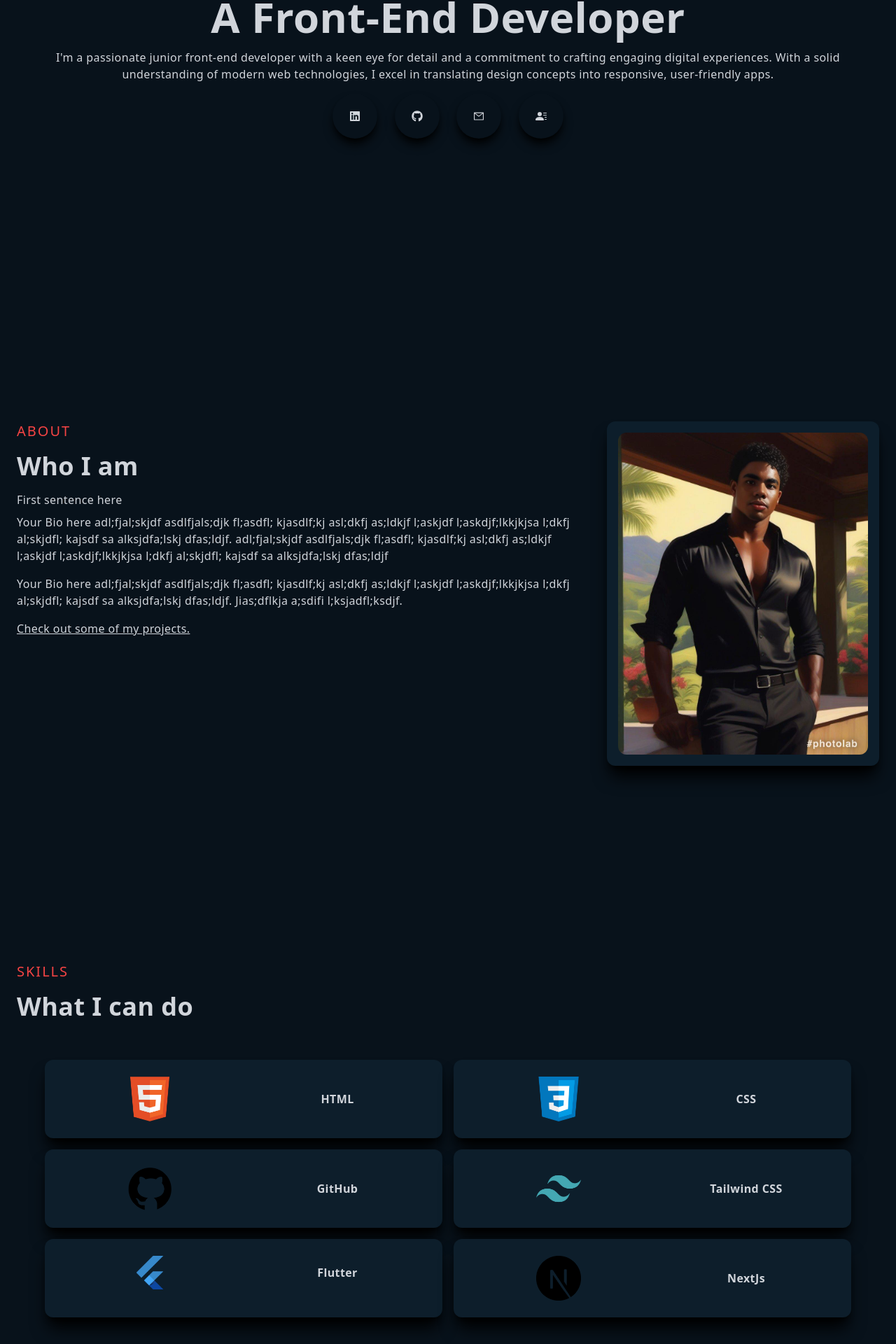
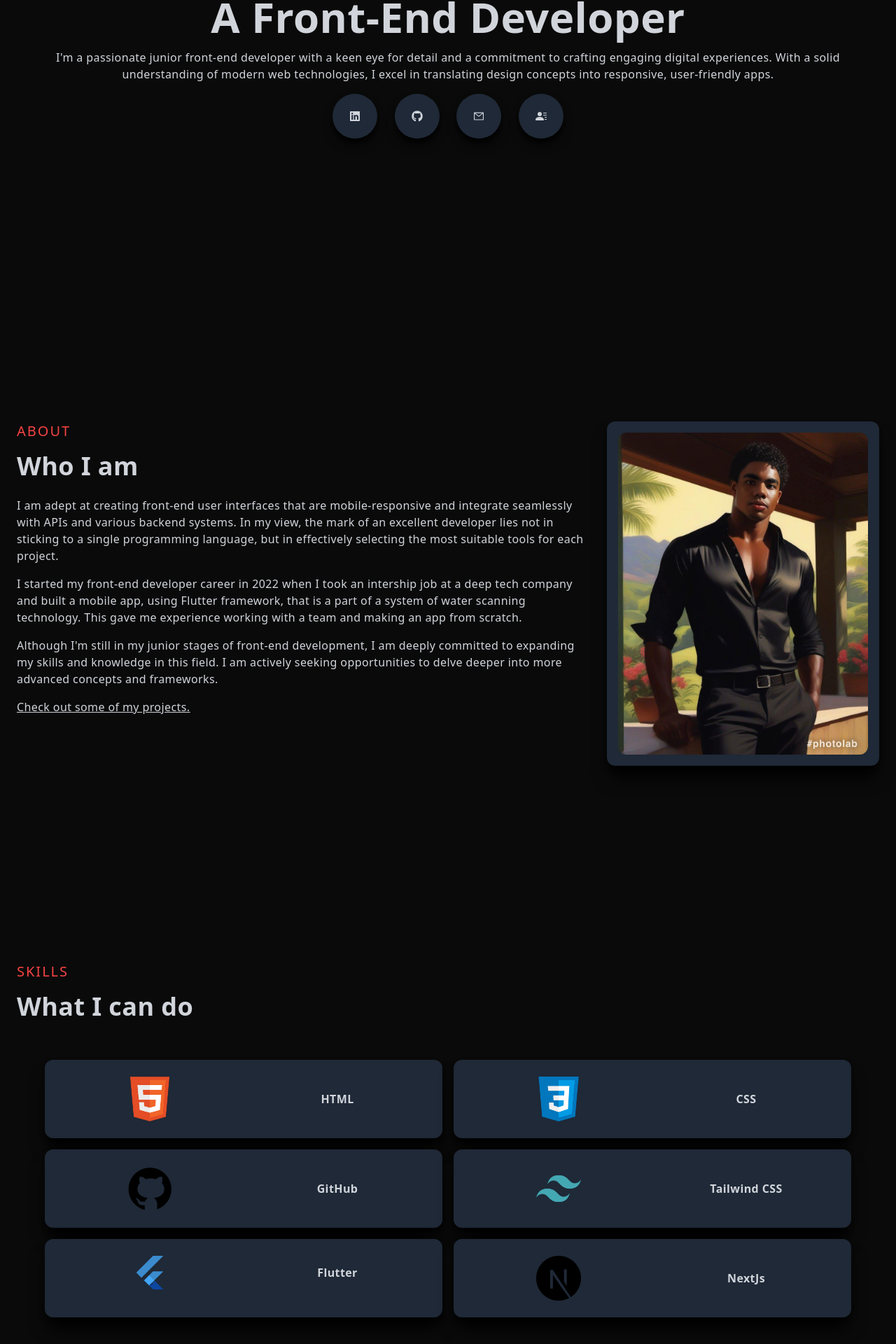
Before and after one commit to sonyerg/portfolio-nextjs-app, a Next.js app: page / in a window 1280 px wide. Shown: the part 352-2272 px from the top of the page at 70% size. Built offline with nearby package versions, Linux system fonts and the light colour scheme.

Commit message:
added nexus project page

```diff
--- a/components/About.jsx
+++ b/components/About.jsx
@@ -1,6 +1,7 @@
 import React from "react";
 import myImage from "../public/assets/myImage.jpg";
 import Image from "next/image";
+import Link from "next/link";
 
 const About = () => {
   return (
@@ -11,25 +12,31 @@ const About = () => {
             About
           </p>
           <h2 className="py-4">Who I am</h2>
-          <p>First sentence here</p>
           <p className="py-2">
-            Your Bio here adl;fjal;skjdf asdlfjals;djk fl;asdfl; kjasdlf;kj
-            asl;dkfj as;ldkjf l;askjdf l;askdjf;lkkjkjsa l;dkfj al;skjdfl;
-            kajsdf sa alksjdfa;lskj dfas;ldjf. adl;fjal;skjdf asdlfjals;djk
-            fl;asdfl; kjasdlf;kj asl;dkfj as;ldkjf l;askjdf l;askdjf;lkkjkjsa
-            l;dkfj al;skjdfl; kajsdf sa alksjdfa;lskj dfas;ldjf
+            I am adept at creating front-end user interfaces that are
+            mobile-responsive and integrate seamlessly with APIs and various
+            backend systems. In my view, the mark of an excellent developer lies
+            not in sticking to a single programming language, but in effectively
+            selecting the most suitable tools for each project.
           </p>
           <p className="py-2">
-            Your Bio here adl;fjal;skjdf asdlfjals;djk fl;asdfl; kjasdlf;kj
-            asl;dkfj as;ldkjf l;askjdf l;askdjf;lkkjkjsa l;dkfj al;skjdfl;
-            kajsdf sa alksjdfa;lskj dfas;ldjf. Jias;dflkja a;sdifi
-            l;ksjadfl;ksdjf.
+            I started my front-end developer career in 2022 when I took an
+            intership job at a deep tech company and built a mobile app, using
+            Flutter framework, that is a part of a system of water scanning
+            technology. This gave me experience working with a team and making
+            an app from scratch.
+          </p>
+          <p className="py-2">
+            Although I'm still in my junior stages of front-end development, I
+            am deeply committed to expanding my skills and knowledge in this
+            field. I am actively seeking opportunities to delve deeper into more
+            advanced concepts and frameworks.
           </p>
           <p className="py-2 underline cursor-pointer">
-            Check out some of my projects.
+            <Link href="/#projects">Check out some of my projects.</Link>
           </p>
         </div>
-        <div className="bg-[#0d1e2b] w-full h-auto m-auto shadow-xl shadow-black rounded-xl flex items-center justify-center p-4 hover:scale-105 duration-300">
+        <div className="bg-[#1F2937] w-full h-auto m-auto shadow-xl shadow-black rounded-xl flex items-center justify-center p-4 hover:scale-105 duration-300">
           <Image className="rounded-xl" src={myImage} alt="My image" />
         </div>
       </div>
--- a/components/Main.jsx
+++ b/components/Main.jsx
@@ -25,16 +25,16 @@ function Main() {
             ready to contribute and grow in a forward-thinking environment. */}
           </p>
           <div className="flex items-center justify-between max-w-[330px] m-auto py-4">
-            <div className="rounded-full shadow-lg shadow-[#000000] p-6 cursor-pointer hover:scale-110 ease-in duration-300">
+            <div className="bg-[#1F2937] rounded-full shadow-lg shadow-[#000000] p-6 cursor-pointer hover:scale-110 ease-in duration-300">
               <FaLinkedin />
             </div>
-            <div className="rounded-full shadow-lg shadow-[#000000] p-6 cursor-pointer hover:scale-110 ease-in duration-300">
+            <div className="bg-[#1F2937] rounded-full shadow-lg shadow-[#000000] p-6 cursor-pointer hover:scale-110 ease-in duration-300">
               <FaGithub />
             </div>
-            <div className="rounded-full shadow-lg shadow-[#000000] p-6 cursor-pointer hover:scale-110 ease-in duration-300">
+            <div className="bg-[#1F2937] rounded-full shadow-lg shadow-[#000000] p-6 cursor-pointer hover:scale-110 ease-in duration-300">
               <AiOutlineMail />
             </div>
-            <div className="rounded-full shadow-lg shadow-[#000000] p-6 cursor-pointer hover:scale-110 ease-in duration-300">
+            <div className="bg-[#1F2937] rounded-full shadow-lg shadow-[#000000] p-6 cursor-pointer hover:scale-110 ease-in duration-300">
               <BsFillPersonLinesFill />
             </div>
           </div>
--- a/components/ProjectItem.jsx
+++ b/components/ProjectItem.jsx
@@ -4,11 +4,11 @@ import Link from "next/link";
 
 const ProjectItem = ({ title, projectPlatform, backgroundImg, projectUrl }) => {
   return (
-    <div className="bg-[#0d1e2b]  relative flex items-center justify-center h-auto w-full shadow-xl shadow-black rounded-xl p-4 group hover:bg-gradient-to-r from-[#f54444] to-[#ec9292] ">
+    <div className="bg-[#1F2937] relative flex items-center justify-center h-auto w-full shadow-xl shadow-black rounded-xl p-4 group hover:bg-gradient-to-r from-[#f54444] to-[#ec9292] ">
       <Image
         className="rounded-xl group-hover:opacity-10"
         src={backgroundImg}
-        alt="Nexus app image"
+        alt="/"
         // height={300}
         width={200}
       />
@@ -16,7 +16,7 @@ const ProjectItem = ({ title, projectPlatform, backgroundImg, projectUrl }) => {
         <h3 className="text-2xl tracking-wider text-center">{title}</h3>
         <p className="pb-4 pt-2 text-center">{projectPlatform}</p>
         <Link href={projectUrl}>
-          <p className="text-center py-3 rounded-lg bg-white text-gray-700 font-bold text-lg cursor-pointer">
+          <p className="text-center p-3 rounded-lg bg-white text-gray-700 font-bold text-lg cursor-pointer">
             More info
           </p>
         </Link>
--- a/components/Projects.jsx
+++ b/components/Projects.jsx
@@ -4,8 +4,8 @@ import nexusImg from "../public/assets/projects/nexusApp.jpg";
 
 const Projects = () => {
   return (
-    <div id="projects" className="w-full lg:h-screen p-6">
-      <div className="max-w-[1240px] mx-auto px-2 py-16">
+    <div id="projects" className="w-full p-6">
+      <div className="max-w-6xl mx-auto px-2 py-16">
         <p className="uppercase text-xl tracking-widest text-[#f54444]">
           Projects
         </p>
--- a/components/Skills.jsx
+++ b/components/Skills.jsx
@@ -18,7 +18,7 @@ const Skills = () => {
         <div className="p-10 grid md:grid-cols-2 gap-4">
           {/*HTML*/}
 
-          <div className="bg-[#0d1e2b] p-6 shadow-xl shadow-black rounded-xl hover:scale-105 ease-in duration-300">
+          <div className="bg-[#1F2937] p-6 shadow-xl shadow-black rounded-xl hover:scale-105 ease-in duration-300">
             <div className="grid grid-cols-2 gap-4 justify-center items-center">
               <div className="m-auto">
                 <Image src={htmlLogo} alt="html logo" width={64} height={64} />
@@ -30,7 +30,7 @@ const Skills = () => {
           </div>
 
           {/*CSS*/}
-          <div className="bg-[#0d1e2b] p-6 shadow-xl shadow-black rounded-xl hover:scale-105 ease-in duration-300">
+          <div className="bg-[#1F2937] p-6 shadow-xl shadow-black rounded-xl hover:scale-105 ease-in duration-300">
             <div className="grid grid-cols-2 gap-4 justify-center items-center">
               <div className="m-auto">
                 <Image src={cssLogo} alt="css logo" width={64} height={64} />
@@ -42,7 +42,7 @@ const Skills = () => {
           </div>
 
           {/*Github*/}
-          <div className="bg-[#0d1e2b] p-6 shadow-xl shadow-black rounded-xl hover:scale-105 ease-in duration-300">
+          <div className="bg-[#1F2937] p-6 shadow-xl shadow-black rounded-xl hover:scale-105 ease-in duration-300">
             <div className="grid grid-cols-2 gap-4 justify-center items-center">
               <div className="m-auto">
                 <Image
@@ -59,7 +59,7 @@ const Skills = () => {
           </div>
 
           {/*Tailwind CSS*/}
-          <div className="bg-[#0d1e2b] p-6 shadow-xl shadow-black rounded-xl hover:scale-105 ease-in duration-300">
+          <div className="bg-[#1F2937] p-6 shadow-xl shadow-black rounded-xl hover:scale-105 ease-in duration-300">
             <div className="grid grid-cols-2 gap-4 justify-center items-center">
               <div className="m-auto">
                 <Image
@@ -76,7 +76,7 @@ const Skills = () => {
           </div>
 
           {/*Flutter*/}
-          <div className="bg-[#0d1e2b] p-6 shadow-xl shadow-black rounded-xl hover:scale-105 ease-in duration-300">
+          <div className="bg-[#1F2937] p-6 shadow-xl shadow-black rounded-xl hover:scale-105 ease-in duration-300">
             <div className="grid grid-cols-2 gap-4 justify-center items-center">
               <div className="m-auto">
                 <Image
@@ -93,7 +93,7 @@ const Skills = () => {
           </div>
 
           {/*Nextjs*/}
-          <div className="bg-[#0d1e2b] p-6 shadow-xl shadow-black rounded-xl hover:scale-105 ease-in duration-300">
+          <div className="bg-[#1F2937] p-6 shadow-xl shadow-black rounded-xl hover:scale-105 ease-in duration-300">
             <div className="grid grid-cols-2 gap-4 justify-center items-center">
               <div className="m-auto">
                 <Image
--- a/pages/_app.js
+++ b/pages/_app.js
@@ -1,6 +1,12 @@
-import 'tailwindcss/tailwind.css';
-import '../styles/globals.css';
+import "tailwindcss/tailwind.css";
+import "../styles/globals.css";
+import Navbar from "../components/Navbar";
 
 export default function App({ Component, pageProps }) {
-  return <Component {...pageProps} />;
+  return (
+    <>
+      <Navbar />
+      <Component {...pageProps} />
+    </>
+  );
 }
--- a/pages/index.js
+++ b/pages/index.js
@@ -1,5 +1,4 @@
 import Head from "next/head";
-import Navbar from "../components/Navbar";
 import Main from "../components/Main";
 import About from "../components/About";
 import Skills from "../components/Skills";
@@ -12,7 +11,6 @@ export default function Home() {
       <Head>
         <title>Erickson | Front-End Developer</title>
       </Head>
-      <Navbar />
       <Main />
       <About />
       <Skills />
--- /dev/null
+++ b/pages/nexus.jsx
@@ -0,0 +1,28 @@
+import React from "react";
+import Image from "next/image";
+import nexusImg from "../public/assets/projects/nexusApp.jpg";
+
+const nexus = () => {
+  return (
+    <div className="w-full">
+      <div className="w-screen h-[30vh] lg:h-[40vh] relative">
+        <div className="absolute top-0 left-0 w-full h-[30vh] lg:h-[40vh] bg-black/80 z-10" />
+        <Image
+          className="absolute z-1"
+          layout="fill"
+          objectFit="cover"
+          objectPosition="center"
+          src={nexusImg}
+        />
+        <div className="text-white absolute z-10 p-2 top-[70%] max-w-[1240px] w-full left-[50%] translate-x-[-50%] translate-y-[-50%]">
+          <h2 className="py-2">Nexus</h2>
+          <h3>Flutter / RESTful API / Git</h3>
+        </div>
+      </div>
+
+      <div className="max-w-[1240px] mx-auto p-2 grid md:grid-cols-5 gap-8 pt-8"></div>
+    </div>
+  );
+};
+
+export default nexus;
--- a/styles/globals.css
+++ b/styles/globals.css
@@ -8,7 +8,7 @@ html {
 
 @layer base {
   body {
-    @apply bg-[#08121b] text-gray-300 tracking-wide;
+    @apply bg-[#0a0a0a] text-gray-300 tracking-wide;
   }
 
   h1,
```
Also changed, not shown: components/Contact.jsx (+10 -10 lines), components/Navbar.jsx (+12 -8 lines).
